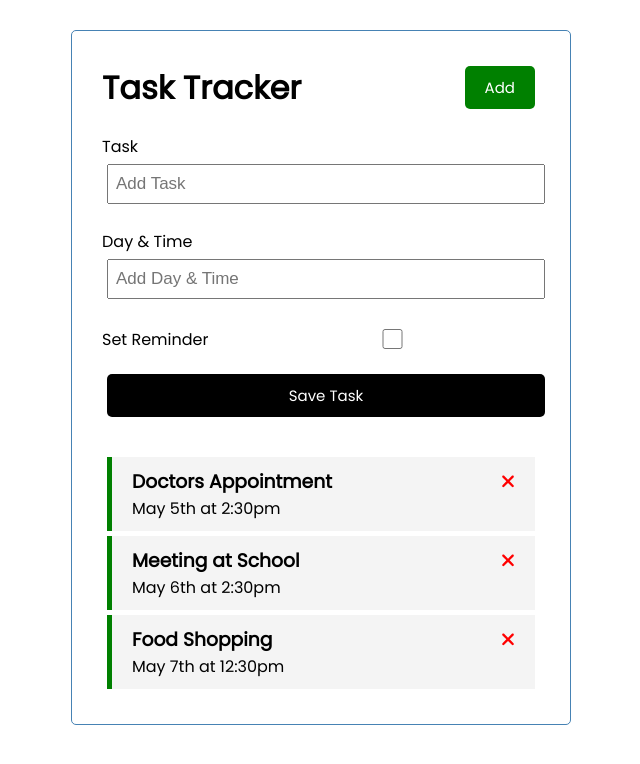
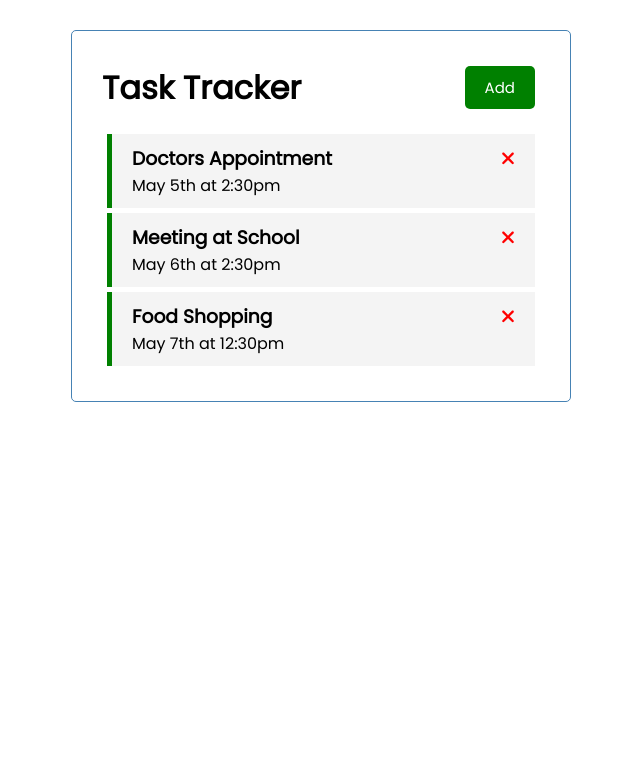
Before and after one commit to jamestheengineer/angular-playground, an Angular app in the folder angular-crash/: page / in a window 1280 px wide. Shown: the top 764 px of the page, without its empty margins (319-959 px from the left). Built offline with nearby package versions, Linux system fonts and the light colour scheme; data requests are answered from the project's data file.

Commit message:
Show hide task input based on event from button

```diff
--- a/angular-crash/src/app/components/add-task/add-task.component.html
+++ b/angular-crash/src/app/components/add-task/add-task.component.html
@@ -1,4 +1,4 @@
-<form class="add-form" (ngSubmit)="onSubmit()">
+<form *ngIf="showAddTask" class="add-form" (ngSubmit)="onSubmit()">
   <div class="form-control">
     <label for="text">Task</label>
     <input
--- a/angular-crash/src/app/components/add-task/add-task.component.ts
+++ b/angular-crash/src/app/components/add-task/add-task.component.ts
@@ -1,5 +1,8 @@
 import { Component, Output, EventEmitter } from '@angular/core';
+import { UiService } from 'src/app/services/ui.service';
+import { Subscription } from 'rxjs';
 import { Task } from 'src/app/Task';
+
 @Component({
   selector: 'app-add-task',
   templateUrl: './add-task.component.html',
@@ -10,6 +13,14 @@
   text: string;
   day: string;
   reminder: boolean = false;
+  showAddTask: boolean;
+  subscription: Subscription;
+
+  constructor(private uiService: UiService) {
+    this.subscription = this.uiService
+      .onToggle()
+      .subscribe((value) => (this.showAddTask = value));
+  }
 
   onSubmit() {
     if (!this.text) {
```
